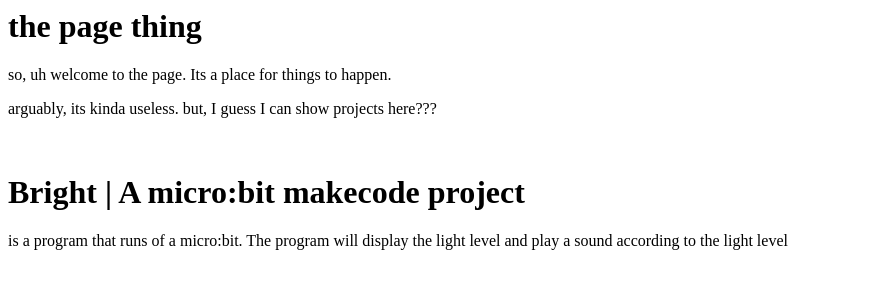
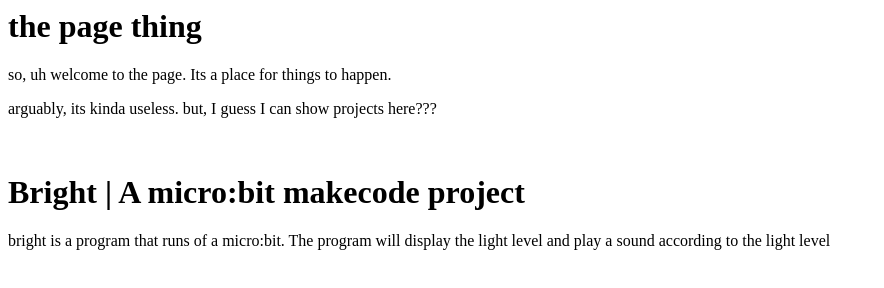
Before and after one commit to coloredscratch/a-webpage, a plain HTML site: page index.html in a window 1280 px wide. Shown: the whole page, without its empty margins (0-884 px from the left). Drawn offline with Linux system fonts and the light colour scheme.

Commit message:
Update index.html

```diff
--- a/index.html
+++ b/index.html
@@ -6,6 +6,6 @@
         <p>arguably, its kinda useless. but, I guess I can show projects here???</p>
         <br>
         <h1>Bright | A micro:bit makecode project</h1>
-        <p><strong><a heref="https://coloredscratch.github.io/bright/>"bright</a></strong> is a program that runs of a micro:bit. The program will display the light level and play a sound according to the light level</p>
+        <p>bright is a program that runs of a micro:bit. The program will display the light level and play a sound according to the light level</p>
     </body>
 </html>
```
